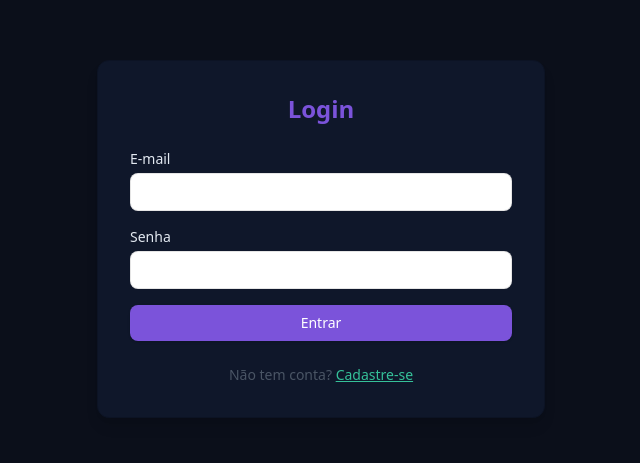
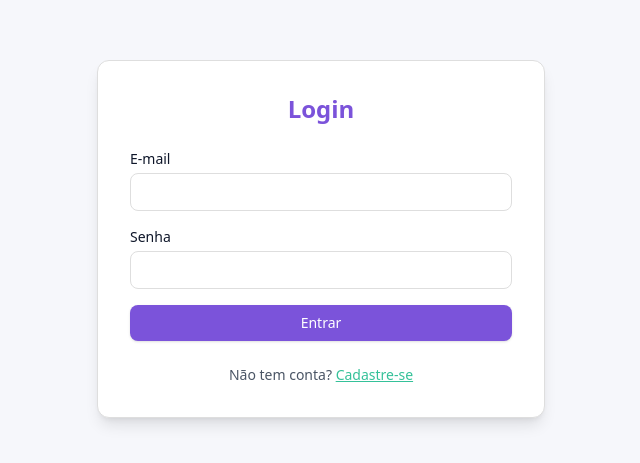
Before and after one commit to SrTinny/UX-Shop, a Next.js app in the folder frontend/: page /login in a window 1280 px wide. Shown: the part 161-624 px from the top of the page, without its empty margins (319-959 px from the left). Built offline with nearby package versions, Linux system fonts and the light colour scheme; no server answers.

Commit message:
feat(frontend): reestrutura tema global; adiciona modo escuro e tokens; novos utilitários de UI

```diff
--- a/frontend/app/globals.css
+++ b/frontend/app/globals.css
@@ -1,48 +1,85 @@
-/* globals.css */
 @import "tailwindcss";
 
-/* ===== Design tokens (Tailwind v4) ===== */
+/* ===== Tokens base ===== */
 @theme {
-  --color-brand:  #7B53DA; /* roxo vivo */
-  --color-accent: #35C199; /* verde água */
-  --color-bg:     #f8fafc;
+  --color-brand:  #7B53DA;
+  --color-accent: #35C199;
+}
+
+/* ===== Light (default) ===== */
+:root {
+  --color-bg:     #f6f7fb;
   --color-card:   #ffffff;
   --color-text:   #0f172a;
+  --color-header: #ffffff;
+  --color-border: color-mix(in oklab, var(--color-card), black 10%);
+  --color-muted:  color-mix(in oklab, var(--color-text), white 40%);
 }
 
-@media (prefers-color-scheme: dark) {
-  @theme {
-    --color-bg:   #0b0f1a;
-    --color-card: #0f172a;
-    --color-text: #e2e8f0;
-  }
+/* ===== Dark ===== */
+.dark {
+  --color-bg:     #0b0f1a;
+  --color-card:   #0f172a;
+  --color-text:   #e2e8f0;
+  --color-header: #0b0f1a;
+  --color-border: color-mix(in oklab, var(--color-card), white 12%);
+  --color-muted:  color-mix(in oklab, var(--color-text), black 35%);
 }
 
-/* Base */
+/* ===== Base ===== */
 html, body {
   background: var(--color-bg);
   color: var(--color-text);
 }
 
+::selection {
+  background: color-mix(in oklab, var(--color-brand), white 70%);
+}
+
 /* ===== COMPONENTES ===== */
 @layer components {
-  .btn { @apply inline-flex items-center justify-center rounded-lg px-4 py-2 text-sm font-medium shadow-sm transition-colors; }
+  /* Buttons */
+  .btn {
+    @apply inline-flex items-center justify-center rounded-lg px-4 py-2 text-sm font-medium shadow-sm transition-colors;
+  }
+  .btn-primary { color:#fff; background: var(--color-brand); }
+  .btn-primary:hover { background-color: color-mix(in oklab, var(--color-brand), black 6%); }
 
-  .btn-primary { @apply text-white bg-brand; }
-  .btn-primary:hover { background-color: color-mix(in oklab, var(--color-brand), black 8%); }
+  .btn-accent  { color:#fff; background: var(--color-accent); }
+  .btn-accent:hover { background-color: color-mix(in oklab, var(--color-accent), black 6%); }
 
-  .btn-accent { @apply text-white bg-accent; }
-  .btn-accent:hover { background-color: color-mix(in oklab, var(--color-accent), black 8%); }
+  .btn-outline {
+    background: transparent;
+    color: var(--color-text);
+    border: 1px solid var(--color-border);
+  }
+  .btn[disabled], .btn:disabled { @apply opacity-60 cursor-not-allowed; }
 
+  /* Cards */
   .card {
-    @apply rounded-xl shadow-lg border;
     background: var(--color-card);
-    border-color: color-mix(in oklab, var(--color-card), black 8%);
+    border: 1px solid var(--color-border);
+    @apply rounded-xl shadow-lg;
   }
 
+  /* Inputs */
   .input-base {
-    @apply w-full rounded-lg border px-3 py-2 text-sm outline-none ring-0
-           bg-white dark:bg-slate-900 border-black/10 dark:border-white/10;
+    background: var(--color-card);
+    color: var(--color-text);
+    border: 1px solid var(--color-border);
+    @apply w-full rounded-lg px-3 py-2 text-sm outline-none ring-0;
   }
+  .input-base::placeholder { color: var(--color-muted); }
   .input-base:focus { @apply border-transparent ring-2 ring-brand; box-shadow: none; }
+  .input-base:disabled { @apply opacity-60 cursor-not-allowed; }
+
+  /* Badges pequenas úteis */
+  .badge {
+    background: color-mix(in oklab, var(--color-brand), white 85%);
+    color: var(--color-brand);
+    @apply inline-flex items-center rounded-full px-2 py-0.5 text-xs font-medium;
+  }
 }
+
+/* ===== Header usa tokens (aplique via style no componente) ===== */
+/* Ex.: <header style={{ background:'var(--color-header)', borderColor:'var(--color-border)' }} /> */
```
